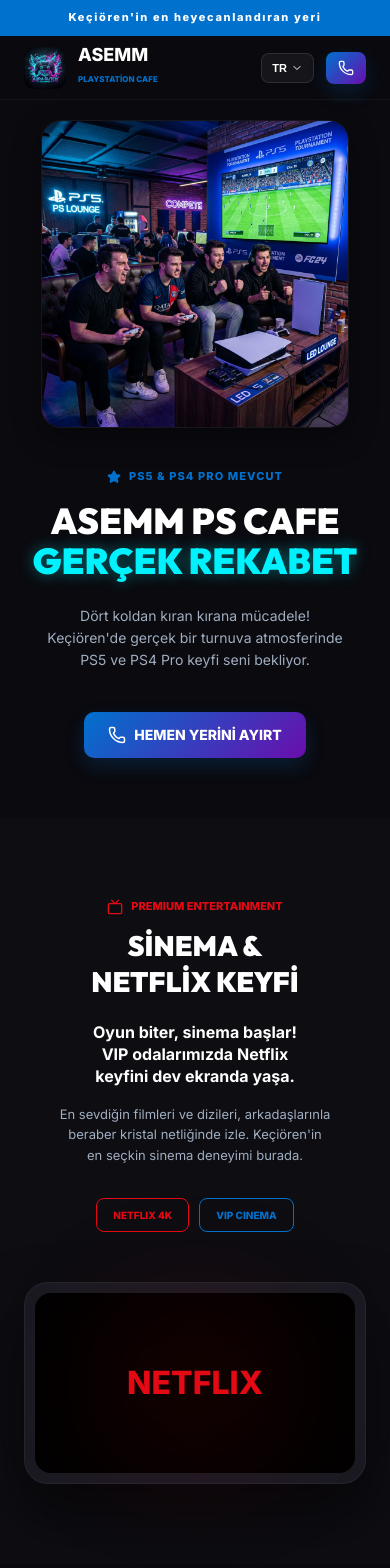
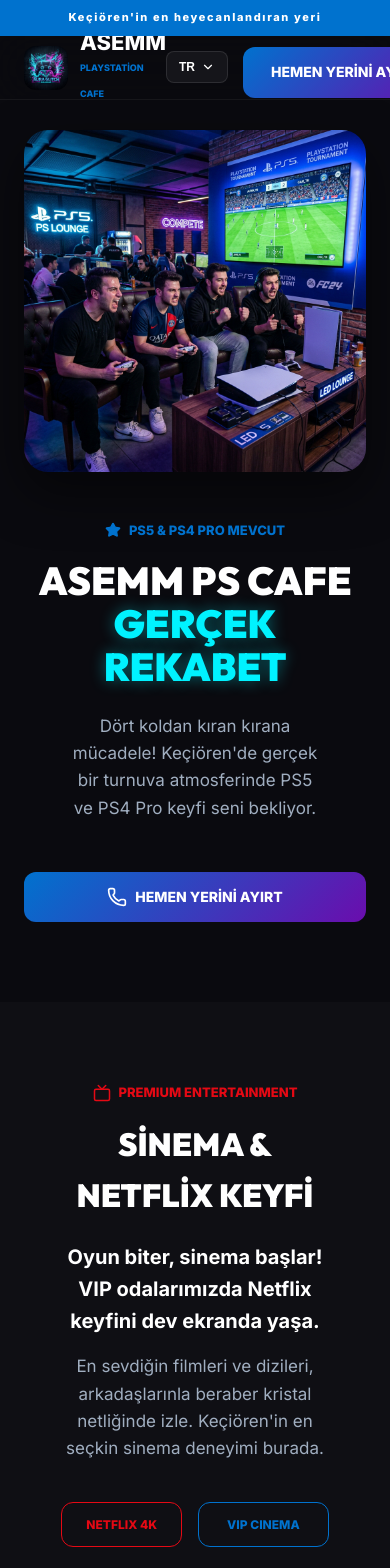
Before and after one commit to aliyev76/asemmps, a React (Vite) app: page / in a window 390 px wide. Shown: the top 1568 px of the page. Built offline with nearby package versions, Linux system fonts and the light colour scheme.

Commit message:
style(web): perfect balance for PC and mobile with capped images and bold typography

```diff
--- a/src/App.tsx
+++ b/src/App.tsx
@@ -43,8 +43,8 @@ const App: React.FC = () => {
           <div className="logo-area">
             <img src={logoImg} alt="Asemm Logo" />
             <div>
-              <span style={{ fontSize: '20px', fontWeight: 900, display: 'block', lineHeight: 1 }}>ASEMM</span>
-              <span style={{ fontSize: '8px', color: 'var(--ps-blue)', fontWeight: 800, textTransform: 'uppercase' }}>PlayStation Cafe</span>
+              <span style={{ fontSize: '22px', fontWeight: 900, display: 'block', lineHeight: 1 }}>ASEMM</span>
+              <span style={{ fontSize: '9px', color: 'var(--ps-blue)', fontWeight: 800, textTransform: 'uppercase' }}>PlayStation Cafe</span>
             </div>
           </div>
 
@@ -52,7 +52,7 @@ const App: React.FC = () => {
             <div className="lang-dropdown">
               <button className="lang-dropdown-btn" onClick={toggleLang}>
                 <span>{language.toUpperCase()}</span>
-                <ChevronDown size={12} style={{ transform: isLangOpen ? 'rotate(180deg)' : 'none', transition: '0.3s' }} />
+                <ChevronDown size={14} style={{ transform: isLangOpen ? 'rotate(180deg)' : 'none', transition: '0.3s' }} />
               </button>
               {isLangOpen && (
                 <div className="lang-dropdown-menu">
@@ -62,9 +62,8 @@ const App: React.FC = () => {
                 </div>
               )}
             </div>
-            <a href="https://wa.me/905519815916" className="btn btn-primary btn-header-cta">
-              <span className="desktop-only">{t('whatsapp_cta')}</span>
-              <Phone size={16} className="mobile-only" />
+            <a href="https://wa.me/905519815916" className="btn btn-primary">
+              {t('whatsapp_cta')}
             </a>
           </div>
         </div>
@@ -75,61 +74,49 @@ const App: React.FC = () => {
         <div className="container">
           <div className="hero-grid">
             <div className="hero-content">
-              <div style={{ color: 'var(--ps-blue)', fontWeight: 800, fontSize: '11px', marginBottom: '16px', display: 'flex', alignItems: 'center', gap: '8px', textTransform: 'uppercase', letterSpacing: '0.1em' }}>
-                <Star size={14} fill="currentColor" />
+              <div style={{ color: 'var(--ps-blue)', fontWeight: 800, fontSize: '13px', marginBottom: '20px', display: 'flex', alignItems: 'center', gap: '8px' }}>
+                <Star size={16} fill="currentColor" />
                 {t('ps5_status')}
               </div>
               <h1 className="title-large text-balance">
                 {t('hero_title').split(':')[0]} <br />
                 <span className="neon-text">{t('hero_title').split(':')[1]}</span>
               </h1>
-              <p className="desc-text text-balance" style={{ marginBottom: '40px', maxWidth: '520px' }}>
+              <p className="desc-text text-balance" style={{ marginBottom: '40px', maxWidth: '540px' }}>
                 {t('hero_subtitle')}
               </p>
               <a href="https://wa.me/905519815916" className="btn btn-primary">
-                <Phone size={18} style={{ marginRight: '8px' }} />
-                <span>{t('whatsapp_cta')}</span>
+                <Phone size={20} style={{ marginRight: '8px' }} />
+                {t('whatsapp_cta')}
               </a>
             </div>
             <div className="hero-image">
-              <img src={heroImg} alt="Gaming Zone" style={{ border: '1px solid rgba(255,255,255,0.05)' }} />
+              <img src={heroImg} alt="Gaming Zone" />
             </div>
           </div>
         </div>
       </section>
 
       {/* Netflix & Cinema Section */}
-      <section className="section-padding" style={{ background: 'rgba(255,255,255,0.01)' }}>
+      <section className="section-padding" style={{ background: 'rgba(255,255,255,0.02)' }}>
         <div className="container">
-          <div style={{ textAlign: 'center', marginBottom: '50px' }}>
-            <div style={{ color: '#E50914', fontWeight: 800, fontSize: '11px', marginBottom: '12px', display: 'flex', alignItems: 'center', gap: '8px', justifyContent: 'center', textTransform: 'uppercase' }}>
-              <Tv size={16} />
+          <div style={{ textAlign: 'center', marginBottom: '60px' }}>
+            <div style={{ color: '#E50914', fontWeight: 800, fontSize: '13px', marginBottom: '16px', display: 'flex', alignItems: 'center', gap: '8px', justifyContent: 'center' }}>
+              <Tv size={18} />
               PREMIUM ENTERTAINMENT
             </div>
             <h2 className="title-section text-balance">{t('cinema_title')}</h2>
+            <p className="text-balance" style={{ fontSize: '20px', color: 'white', marginBottom: '16px', fontWeight: 'bold', maxWidth: '700px', margin: '0 auto 16px' }}>{t('cinema_subtitle')}</p>
+            <p className="desc-text text-balance">{t('cinema_desc')}</p>
 
-            <div style={{ maxWidth: '600px', margin: '0 auto' }}>
-              <p className="netflix-subtitle text-balance" style={{ fontSize: '20px', color: 'white', marginBottom: '16px', fontWeight: 700, lineHeight: 1.3 }}>
-                {t('cinema_subtitle')}
-              </p>
-              <p className="netflix-desc desc-text text-balance" style={{ fontSize: '15px' }}>
-                {t('cinema_desc')}
-              </p>
-            </div>
-
-            <div style={{ display: 'flex', gap: '10px', justifyContent: 'center', marginTop: '32px', flexWrap: 'wrap' }}>
-               <div style={{ padding: '8px 16px', border: '1px solid #E50914', borderRadius: '8px', color: '#E50914', fontWeight: 800, fontSize: '10px', textTransform: 'uppercase' }}>NETFLIX 4K</div>
-               <div style={{ padding: '8px 16px', border: '1px solid var(--ps-blue)', borderRadius: '8px', color: 'var(--ps-blue)', fontWeight: 800, fontSize: '10px', textTransform: 'uppercase' }}>VIP CINEMA</div>
+            <div style={{ display: 'flex', gap: '16px', justifyContent: 'center', marginTop: '40px', flexWrap: 'wrap' }}>
+               <div style={{ padding: '12px 24px', border: '1px solid #E50914', borderRadius: '12px', color: '#E50914', fontWeight: 800, fontSize: '12px' }}>NETFLIX 4K</div>
+               <div style={{ padding: '12px 28px', border: '1px solid var(--ps-blue)', borderRadius: '12px', color: 'var(--ps-blue)', fontWeight: 800, fontSize: '12px' }}>VIP CINEMA</div>
             </div>
           </div>
 
-          <div style={{ maxWidth: '750px', margin: '0 auto', position: 'relative' }}>
-             <div style={{ position: 'absolute', inset: '-30px', background: 'radial-gradient(circle, rgba(229, 9, 20, 0.1) 0%, transparent 70%)', filter: 'blur(40px)' }}></div>
-             <div style={{ padding: '10px', background: '#1a1a22', borderRadius: '24px', border: '1px solid rgba(255,255,255,0.05)', boxShadow: '0 30px 60px rgba(0,0,0,0.5)' }}>
-                <div style={{ width: '100%', aspectRatio: '16/9', background: '#000', borderRadius: '16px', display: 'flex', alignItems: 'center', justifyContent: 'center' }}>
-                   <span style={{ color: '#E50914', fontSize: 'clamp(32px, 8vw, 72px)', fontWeight: 900 }}>NETFLIX</span>
-                </div>
-             </div>
+          <div className="hero-image" style={{ maxWidth: '800px', margin: '0 auto' }}>
+             <img src={heroImg} alt="Netflix Lounge" style={{ borderRadius: '32px' }} />
           </div>
         </div>
       </section>
@@ -137,17 +124,17 @@ const App: React.FC = () => {
       {/* Features */}
       <section className="section-padding">
         <div className="container">
-          <h2 className="title-section text-balance">{t('features_title')}</h2>
-          <div style={{ display: 'grid', gridTemplateColumns: 'repeat(auto-fit, minmax(280px, 1fr))', gap: '24px', marginTop: '40px' }}>
+          <h2 className="title-section">{t('features_title')}</h2>
+          <div style={{ display: 'grid', gridTemplateColumns: 'repeat(auto-fit, minmax(300px, 1fr))', gap: '30px', marginTop: '60px' }}>
             {[
-              { icon: <Monitor size={36} />, title: t('feature_1_title'), desc: t('feature_1_desc') },
-              { icon: <Cpu size={36} />, title: t('feature_2_title'), desc: t('feature_2_desc') },
-              { icon: <Zap size={36} />, title: t('feature_3_title'), desc: t('feature_3_desc') },
+              { icon: <Monitor size={40} />, title: t('feature_1_title'), desc: t('feature_1_desc') },
+              { icon: <Cpu size={40} />, title: t('feature_2_title'), desc: t('feature_2_desc') },
+              { icon: <Zap size={40} />, title: t('feature_3_title'), desc: t('feature_3_desc') },
             ].map((f, i) => (
-              <div key={i} className="feature-card">
-                <div style={{ color: 'var(--ps-blue)', marginBottom: '20px' }}>{f.icon}</div>
-                <h3 style={{ fontSize: '20px', marginBottom: '12px' }}>{f.title}</h3>
-                <p style={{ color: 'var(--text-secondary)', fontSize: '14px' }}>{f.desc}</p>
+              <div key={i} style={{ padding: '40px', background: 'var(--bg-card)', borderRadius: '24px', border: '1px solid rgba(255,255,255,0.03)' }}>
+                <div style={{ color: 'var(--ps-blue)', marginBottom: '24px' }}>{f.icon}</div>
+                <h3 style={{ fontSize: '24px', marginBottom: '16px' }}>{f.title}</h3>
+                <p style={{ color: 'var(--text-secondary)' }}>{f.desc}</p>
               </div>
             ))}
           </div>
@@ -159,12 +146,12 @@ const App: React.FC = () => {
         <div className="container">
           <div className="hero-grid">
             <div className="hero-image">
-              <img src={gamesImg} alt="Games" style={{ borderRadius: '20px', border: '1px solid rgba(255,255,255,0.03)' }} />
+              <img src={gamesImg} alt="Games" />
             </div>
-            <div className="hero-content">
+            <div className="hero-content" style={{ textAlign: 'left' }}>
               <h2 className="title-section" style={{ textAlign: 'inherit', marginBottom: '16px' }}>{t('games_title')}</h2>
-              <p style={{ fontSize: '16px', color: 'var(--text-secondary)', marginBottom: '32px' }}>{t('games_subtitle')}</p>
-              <div style={{ display: 'grid', gridTemplateColumns: 'repeat(auto-fill, minmax(130px, 1fr))', gap: '10px', width: '100%' }}>
+              <p className="desc-text" style={{ textAlign: 'inherit', marginBottom: '32px', margin: '0' }}>{t('games_subtitle')}</p>
+              <div style={{ display: 'grid', gridTemplateColumns: 'repeat(auto-fill, minmax(140px, 1fr))', gap: '12px' }}>
                 {[
                   'FIFA 26',
                   'Mortal Kombat 11',
@@ -173,9 +160,9 @@ const App: React.FC = () => {
                   'GTA V',
                   'NBA 2K'
                 ].map((game, i) => (
-                  <div key={i} style={{ padding: '14px', background: 'rgba(255,255,255,0.02)', borderRadius: '10px', fontWeight: 700, fontSize: '12px', border: '1px solid rgba(255,255,255,0.05)', display: 'flex', alignItems: 'center', gap: '8px' }}>
+                  <div key={i} style={{ padding: '16px', background: 'rgba(255,255,255,0.03)', borderRadius: '12px', fontWeight: 700, fontSize: '13px', display: 'flex', alignItems: 'center', gap: '10px' }}>
                     <div style={{ width: '6px', height: '6px', borderRadius: '50%', background: 'var(--ps-blue)' }}></div>
-                    <span style={{ whiteSpace: 'nowrap' }}>{game}</span>
+                    {game}
                   </div>
                 ))}
               </div>
@@ -184,73 +171,62 @@ const App: React.FC = () => {
         </div>
       </section>
 
-      {/* Contact */}
+      {/* Contact Section */}
       <section className="section-padding">
         <div className="container">
           <div className="hero-grid" style={{ maxWidth: '900px', margin: '0 auto' }}>
-            <div className="hero-content">
+            <div className="hero-content" style={{ textAlign: 'left' }}>
               <h2 className="title-section" style={{ textAlign: 'inherit', marginBottom: '40px' }}>{t('contact_title')}</h2>
-              <div style={{ marginBottom: '24px', display: 'flex', alignItems: 'center', gap: '16px', justifyContent: 'inherit' }}>
-                <div style={{ padding: '12px', background: 'rgba(0, 114, 206, 0.1)', color: 'var(--ps-blue)', borderRadius: '12px' }}><MapPin size={22} /></div>
+              <div style={{ marginBottom: '24px', display: 'flex', alignItems: 'center', gap: '20px', justifyContent: 'inherit' }}>
+                <div style={{ padding: '14px', background: 'rgba(0, 114, 206, 0.1)', color: 'var(--ps-blue)', borderRadius: '14px' }}><MapPin size={24} /></div>
                 <div style={{ textAlign: 'left' }}>
-                  <div style={{ fontSize: '10px', color: 'var(--ps-blue)', fontWeight: 900 }}>KONUM</div>
-                  <div style={{ fontWeight: 700, fontSize: '14px' }}>{t('contact_address')}</div>
+                  <div style={{ fontSize: '11px', color: 'var(--ps-blue)', fontWeight: 900 }}>KONUM</div>
+                  <div style={{ fontWeight: 700, fontSize: '16px' }}>{t('contact_address')}</div>
                 </div>
               </div>
-              <div style={{ marginBottom: '40px', display: 'flex', alignItems: 'center', gap: '16px', justifyContent: 'inherit' }}>
-                <div style={{ padding: '12px', background: 'rgba(0, 114, 206, 0.1)', color: 'var(--ps-blue)', borderRadius: '12px' }}><Phone size={22} /></div>
+              <div style={{ marginBottom: '40px', display: 'flex', alignItems: 'center', gap: '20px', justifyContent: 'inherit' }}>
+                <div style={{ padding: '14px', background: 'rgba(0, 114, 206, 0.1)', color: 'var(--ps-blue)', borderRadius: '14px' }}><Phone size={24} /></div>
                 <div style={{ textAlign: 'left' }}>
-                  <div style={{ fontSize: '10px', color: 'var(--ps-blue)', fontWeight: 900 }}>WHATSAPP</div>
-                  <div style={{ fontWeight: 800, fontSize: '18px' }}>+90 551 981 59 16</div>
+                  <div style={{ fontSize: '11px', color: 'var(--ps-blue)', fontWeight: 900 }}>WHATSAPP</div>
+                  <div style={{ fontWeight: 800, fontSize: '20px' }}>+90 551 981 59 16</div>
                 </div>
               </div>
               <a href="https://wa.me/905519815916" className="btn btn-primary" style={{ width: '100%' }}>
-                <span>{t('whatsapp_cta')}</span>
+                {t('whatsapp_cta')}
               </a>
             </div>
-            <div style={{ padding: '30px', background: 'var(--bg-card)', borderRadius: '24px', textAlign: 'center', border: '1px solid rgba(255,255,255,0.03)' }}>
+            <div style={{ padding: '40px', background: 'var(--bg-card)', borderRadius: '32px', textAlign: 'center', border: '1px solid rgba(255,255,255,0.05)' }}>
                <InstagramIcon />
-               <p style={{ marginTop: '20px', fontWeight: 700, fontSize: '15px' }}>Turnuvalar için bizi takip edin!</p>
-               <a href="https://www.instagram.com/asemmplaystation/" target="_blank" rel="noopener noreferrer" className="btn" style={{ marginTop: '20px', background: 'linear-gradient(45deg, #f09433 0%,#e6683c 25%,#dc2743 50%,#cc2366 75%,#bc1888 100%)', color: 'white', width: '100%' }}>Instagram'a Katıl</a>
+               <p style={{ marginTop: '24px', fontWeight: 700, fontSize: '17px' }}>En yeni turnuvalar için bizi takip edin!</p>
+               <a href="https://www.instagram.com/asemmplaystation/" target="_blank" rel="noopener noreferrer" className="btn" style={{ marginTop: '24px', background: 'linear-gradient(45deg, #f09433 0%,#e6683c 25%,#dc2743 50%,#cc2366 75%,#bc1888 100%)', color: 'white', width: '100%' }}>Instagram'a Katıl</a>
             </div>
           </div>
         </div>
       </section>
 
       {/* Footer */}
-      <footer style={{ background: '#05050a', padding: '40px 0', borderTop: '1px solid rgba(255,255,255,0.05)' }}>
+      <footer style={{ background: '#05050a', padding: '60px 0', borderTop: '1px solid rgba(255,255,255,0.05)' }}>
         <div className="container">
-          <div style={{ display: 'flex', justifyContent: 'space-between', alignItems: 'center', flexWrap: 'wrap', gap: '20px' }}>
+          <div style={{ display: 'flex', justifyContent: 'space-between', alignItems: 'center', flexWrap: 'wrap', gap: '30px' }}>
             <div className="logo-area">
-               <img src={logoImg} alt="Asemm Logo" style={{ width: '32px', height: '32px' }} />
-               <span style={{ fontWeight: 900, fontSize: '18px' }}>ASEMM</span>
+               <img src={logoImg} alt="Asemm Logo" style={{ width: '36px', height: '36px' }} />
+               <span style={{ fontWeight: 900, fontSize: '20px' }}>ASEMM</span>
             </div>
-            <div style={{ color: 'var(--text-secondary)', fontSize: '13px' }}>
+            <div style={{ color: 'var(--text-secondary)', fontSize: '14px' }}>
               © 2026 ASEMM PS CAFE
             </div>
-            <div style={{ fontWeight: 900, fontSize: '10px', color: 'var(--ps-blue)', textTransform: 'uppercase' }}>
+            <div style={{ fontWeight: 900, fontSize: '11px', color: 'var(--ps-blue)', textTransform: 'uppercase', letterSpacing: '0.1em' }}>
               Keçiören'in en heyecanlandıran yeri
             </div>
           </div>
         </div>
       </footer>
-
-      {/* Helper Classes for Mobile */}
-      <style>{`
-        @media (max-width: 480px) {
-          .desktop-only { display: none !important; }
-          .mobile-only { display: inline-block !important; }
-        }
-        @media (min-width: 481px) {
-          .mobile-only { display: none !important; }
-        }
-      `}</style>
     </div>
   );
 };
 
 const InstagramIcon = () => (
-  <svg width="40" height="40" viewBox="0 0 24 24" fill="none" stroke="var(--ps-blue)" strokeWidth="2" strokeLinecap="round" strokeLinejoin="round" style={{ margin: '0 auto' }}><rect width="20" height="20" x="2" y="2" rx="5" ry="5"/><path d="M16 11.37A4 4 0 1 1 12.63 8 4 4 0 0 1 16 11.37z"/><line x1="17.5" x2="17.51" y1="6.5" y2="6.5"/></svg>
+  <svg width="48" height="48" viewBox="0 0 24 24" fill="none" stroke="var(--ps-blue)" strokeWidth="2" strokeLinecap="round" strokeLinejoin="round" style={{ margin: '0 auto' }}><rect width="20" height="20" x="2" y="2" rx="5" ry="5"/><path d="M16 11.37A4 4 0 1 1 12.63 8 4 4 0 0 1 16 11.37z"/><line x1="17.5" x2="17.51" y1="6.5" y2="6.5"/></svg>
 );
 
 export default App;
--- a/src/index.css
+++ b/src/index.css
@@ -68,7 +68,6 @@ header {
   width: 100%;
   z-index: 1200;
   border-bottom: 1px solid rgba(255, 255, 255, 0.05);
-  transition: 0.3s;
 }
 
 .nav-wrapper {
@@ -78,23 +77,10 @@ header {
   align-items: center;
 }
 
-.logo-area {
-  display: flex;
-  align-items: center;
-  gap: 12px;
-}
+.logo-area { display: flex; align-items: center; gap: 12px; }
+.logo-area img { width: 44px; height: 44px; border-radius: 12px; }
 
-.logo-area img {
-  width: 42px;
-  height: 42px;
-  border-radius: 10px;
-}
-
-.nav-actions {
-  display: flex;
-  align-items: center;
-  gap: 12px;
-}
+.nav-actions { display: flex; align-items: center; gap: 15px; }
 
 /* Language Dropdown */
 .lang-dropdown { position: relative; }
@@ -102,33 +88,33 @@ header {
   background: rgba(255, 255, 255, 0.05);
   border: 1px solid rgba(255, 255, 255, 0.1);
   color: white;
-  padding: 8px 10px;
+  padding: 8px 12px;
   border-radius: 8px;
-  font-size: 11px;
+  font-size: 12px;
   font-weight: 800;
   cursor: pointer;
   display: flex;
   align-items: center;
-  gap: 4px;
+  gap: 6px;
 }
 
 .lang-dropdown-menu {
   position: absolute;
   top: 100%;
   right: 0;
-  margin-top: 10px;
-  background: #1a1a24;
+  margin-top: 8px;
+  background: #1a1a22;
   border: 1px solid rgba(255, 255, 255, 0.1);
-  border-radius: 12px;
-  min-width: 110px;
+  border-radius: 10px;
+  min-width: 100px;
   overflow: hidden;
-  box-shadow: 0 15px 35px rgba(0,0,0,0.6);
+  box-shadow: 0 10px 30px rgba(0,0,0,0.5);
   z-index: 2000;
 }
 
 .lang-dropdown-menu button {
   width: 100%;
-  padding: 12px 16px;
+  padding: 12px;
   background: none;
   border: none;
   color: white;
@@ -136,7 +122,6 @@ header {
   cursor: pointer;
   font-weight: 700;
   font-size: 13px;
-  transition: 0.2s;
 }
 
 .lang-dropdown-menu button:hover { background: var(--ps-blue); }
@@ -146,8 +131,8 @@ header {
   display: inline-flex;
   align-items: center;
   justify-content: center;
-  padding: 12px 24px;
-  border-radius: 10px;
+  padding: 14px 28px;
+  border-radius: 12px;
   font-weight: 800;
   text-decoration: none;
   cursor: pointer;
@@ -157,13 +142,16 @@ header {
   white-space: nowrap;
 }
 
-.btn-primary {
-  background: linear-gradient(135deg, var(--ps-blue), var(--ps-purple));
-  color: white;
-  box-shadow: 0 8px 20px rgba(0, 114, 206, 0.2);
+.btn-primary { background: linear-gradient(135deg, var(--ps-blue), var(--ps-purple)); color: white; }
+
+/* Desktop Fix: Capping photo sizes */
+.hero-image img, .section-image img {
+  width: 100%;
+  max-height: 500px; /* Prevent huge photos on PC */
+  object-fit: cover;
+  border-radius: 24px;
+  box-shadow: 0 20px 50px rgba(0, 0, 0, 0.5);
 }
-
-.btn-primary:hover { transform: translateY(-2px); box-shadow: 0 12px 25px rgba(0, 114, 206, 0.3); }
 
 /* Sections */
 .section-padding { padding: 80px 0; }
@@ -171,62 +159,48 @@ header {
 
 .hero {
   padding-top: calc(var(--nav-height) + var(--top-bar-height) + 60px);
-  padding-bottom: 60px;
+  padding-bottom: 80px;
   min-height: 85vh;
   display: flex;
   align-items: center;
 }
 
-.hero-grid { display: grid; grid-template-columns: 1.1fr 0.9fr; gap: 60px; align-items: center; }
+.hero-grid {
+  display: grid;
+  grid-template-columns: 1fr 1fr;
+  gap: 60px;
+  align-items: center;
+}
 
 @media (max-width: 991px) {
   .hero-grid { grid-template-columns: 1fr; text-align: center; gap: 40px; }
   .hero-content { order: 2; display: flex; flex-direction: column; align-items: center; }
-  .hero-image { order: 1; margin: 0 auto; width: 100%; max-width: 500px; }
+  .hero-image { order: 1; }
+
+  /* Mobile Typography - BIGGER & CENTERED */
+  .title-large { font-size: clamp(38px, 10vw, 56px) !important; text-align: center; }
+  .title-section { font-size: clamp(32px, 8vw, 44px) !important; text-align: center; }
+  .desc-text { font-size: 17px !important; text-align: center; padding: 0 10px; }
+
+  .btn { width: 100%; margin-top: 10px; }
+
+  /* Mobile Images - Balanced */
+  .hero-image img { max-height: 350px; width: 100%; }
 }
 
-/* Mobile Polish - CRITICAL */
 @media (max-width: 480px) {
   :root { --nav-height: 64px; }
   header { top: var(--top-bar-height); height: var(--nav-height); }
-  .hero { padding-top: calc(var(--nav-height) + var(--top-bar-height) + 20px); }
-
-  .logo-area div span:first-child { font-size: 18px !important; }
-  .logo-area div span:last-child { font-size: 8px !important; }
-
-  .btn-header-cta { padding: 8px 12px !important; font-size: 12px !important; border-radius: 8px !important; }
-
-  .title-large { font-size: 34px; line-height: 1.2; margin-bottom: 20px; }
-  .title-section { font-size: 28px; line-height: 1.3; margin-bottom: 16px; }
-
-  .desc-text { font-size: 14px; line-height: 1.6; padding: 0 10px; }
-
-  .hero-image img { width: 90%; margin: 0 auto; display: block; border-radius: 20px; box-shadow: 0 10px 30px rgba(0,0,0,0.3); }
-  .hero-image { max-height: none; overflow: visible; width: 100%; }
-
-  /* Netflix Section Mobile Fixing */
-  .netflix-subtitle { font-size: 16px !important; line-height: 1.4 !important; padding: 0 15px; }
-  .netflix-desc { font-size: 13px !important; padding: 0 20px; }
+  .hero { padding-top: calc(var(--nav-height) + var(--top-bar-height) + 30px); }
 }
 
-/* Preservation of hardcoded caps */
-.top-bar, .title-large, .title-section, .btn, .nav-actions div, .lang-dropdown-menu button {
-  text-transform: none !important; /* Use hardcoded strings from translations.ts */
-}
-
-.title-large { font-size: clamp(36px, 8vw, 68px); line-height: 1.1; margin-bottom: 24px; }
-.title-section { font-size: clamp(28px, 6vw, 44px); margin-bottom: 20px; }
+.title-large { font-size: clamp(40px, 8vw, 72px); line-height: 1.1; margin-bottom: 24px; }
+.title-section { font-size: clamp(32px, 6vw, 48px); margin-bottom: 20px; }
 .desc-text { color: var(--text-secondary); max-width: 600px; margin: 0 auto; }
 .neon-text { color: var(--accent-neon); text-shadow: 0 0 15px rgba(0, 242, 255, 0.4); }
 .text-balance { text-wrap: balance; }
 
-/* Features */
-.feature-card {
-  background: var(--bg-card);
-  padding: 30px;
-  border-radius: 24px;
-  border: 1px solid rgba(255, 255, 255, 0.03);
-  transition: 0.3s;
+/* Preservation of hardcoded caps */
+.top-bar, .title-large, .title-section, .btn, .lang-dropdown-menu button {
+  text-transform: none !important;
 }
-
-.feature-card:hover { border-color: var(--ps-blue); transform: translateY(-5px); }
```
